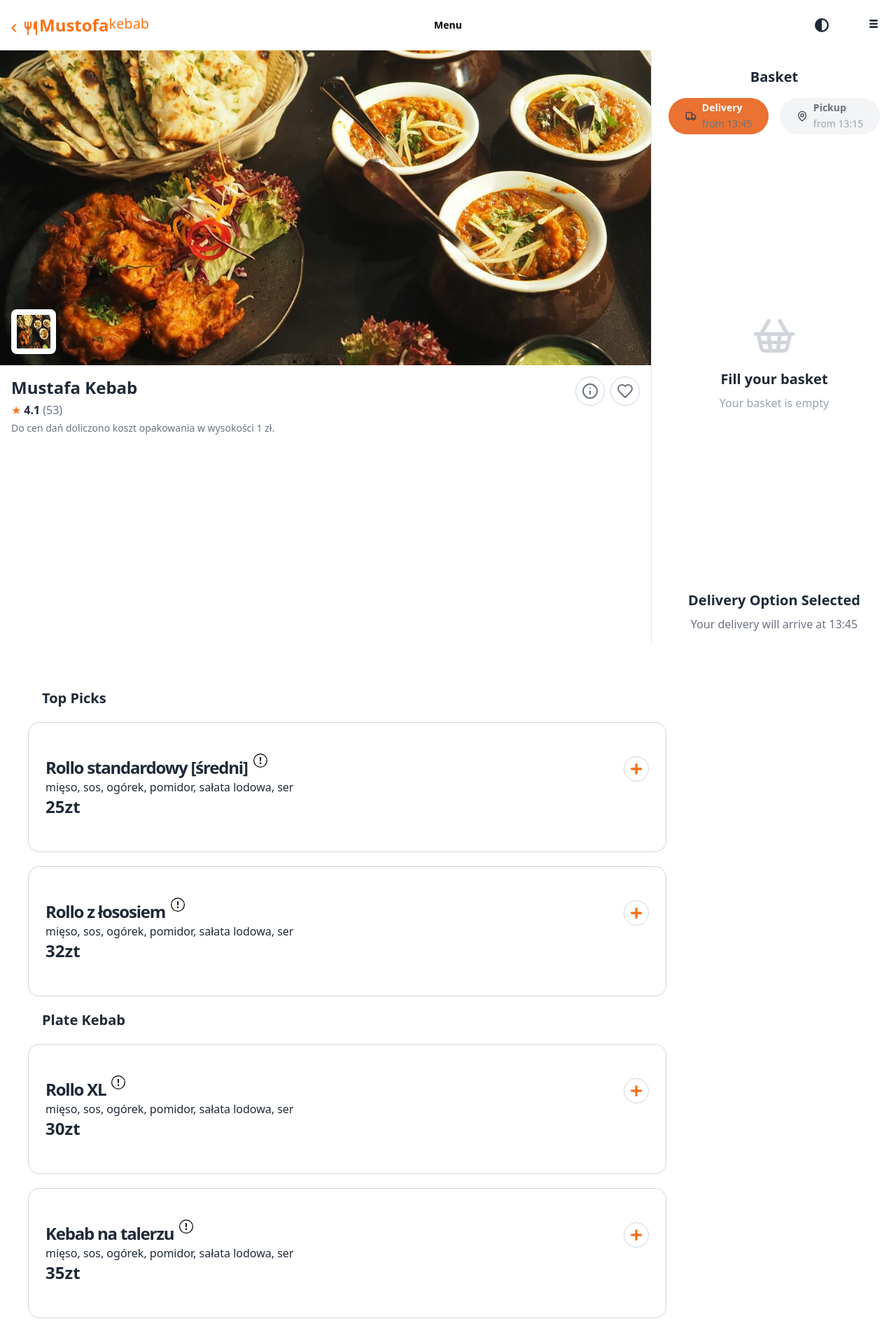
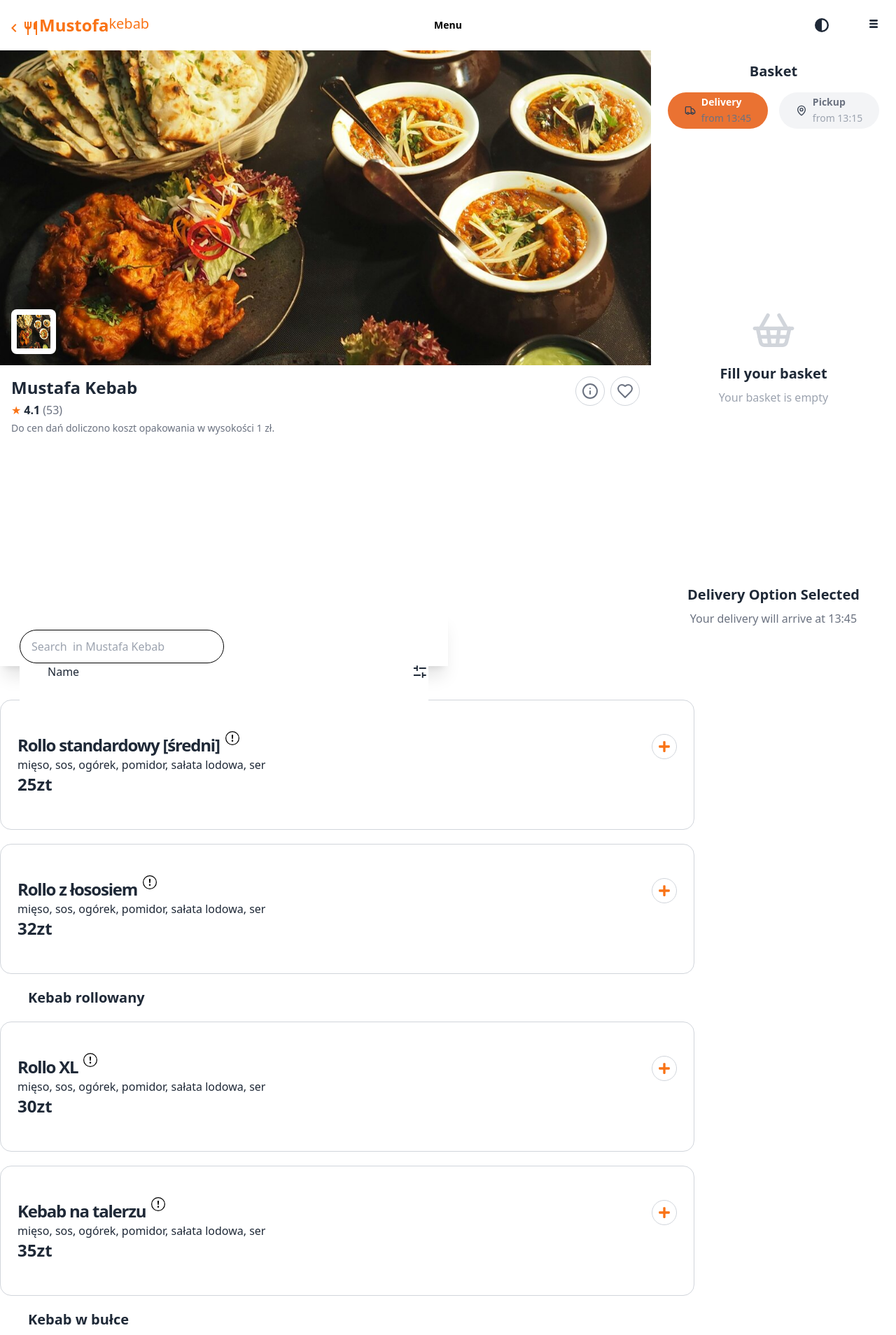
Before and after one commit to arifulislamctg11/mustafa-kebab-frontend, a React (Vite) app: page / in a window 1280 px wide. Shown: the top 1908 px of the page at 70% size. Built offline with nearby package versions, Linux system fonts and the light colour scheme; no server answers.

Commit message:
edit cardSection

```diff
--- a/public/homejson.json
+++ b/public/homejson.json
@@ -60,7 +60,7 @@
         ]
       },
       {
-        "category": "Plate Kebab",
+        "category": "Kebab rollowany",
         "items": [
           {
             "id": 201,
@@ -121,7 +121,7 @@
         ]
       },
       {
-        "category": "Kebab Set",
+        "category": "Kebab w bułce",
         "items": [
           {
             "id": 301,
@@ -182,7 +182,7 @@
         ]
       } ,
       {
-        "category": "Popular",
+        "category": "Talerz Kebab zestaw",
         "items": [
           {
             "id": 7,
@@ -242,7 +242,7 @@
         ]
       },
       {
-        "category": "Kabab ",
+        "category": "Kebab Box",
         "items": [
           {
             "id": 9,
@@ -303,7 +303,7 @@
         ]
       },
       {
-        "category": "Soup",
+        "category": "Chicken nuggets",
         "items": [
           {
             "id": 11,
--- a/src/components/Banner/Banner.jsx
+++ b/src/components/Banner/Banner.jsx
@@ -4,7 +4,7 @@ import banner from '../../assets/banner.jpg';
 
 const Banner = () => {
   return (
-    <div className="min-h-screen bg-white">
+    <div className="min-h-screen   bg-white">
       {/* Mobile View (default) */}
       <div className="block md:hidden">
         <div className="relative h-[200px] w-full">
@@ -96,9 +96,9 @@ const Banner = () => {
         </div>
 
         {/* Fixed Basket Section for Desktop */}
-        <div className="fixed top-20 right-0 w-[350px] border-l border-gray-200">
+        {/* <div className="fixed top-20 right-0 w-[350px] border-l border-gray-200">
           <Basket />
-        </div>
+        </div> */}
       </div>
     </div>
   );
--- a/src/components/Banner/Basket.jsx
+++ b/src/components/Banner/Basket.jsx
@@ -9,7 +9,7 @@ const Basket = () => {
   };
 
   return (
-    <div className="w-[350px] p-4 bg-white rounded-lg">
+    <div className="w-[350px] fixed hidden lg:block p-4 right-0 bg-white rounded-lg">
       {/* Heading for small and medium devices */}
       <h2 className="hidden lg:flex justify-center text-xl font-bold mb-4">Basket</h2>
 
--- a/src/components/CardSearch/CardSearch.jsx
+++ b/src/components/CardSearch/CardSearch.jsx
@@ -3,7 +3,7 @@ import CategorySlide from "../CategorySlide/CategorySlide";
 const CardSearch=()=>{
     return(
         <>
-        <div className="lg:w-full w-full z-[50]  sticky h-20 top-0  shadow-xl  bg-white p-7">
+        <div className="lg:w-1/2 w-full z-[50]  sticky h-20 top-0 lg:mr-80  shadow-xl  bg-white p-7">
         <div>
             <form >
             <input type="text" placeholder="Search  in Mustafa Kebab" className="input input-bordered  border border-black rounded-full md:w-1/2    text-black w-96" />
--- a/src/components/CardSection/CardSection.jsx
+++ b/src/components/CardSection/CardSection.jsx
@@ -2,18 +2,20 @@
 import datas from '../../../public/homejson.json'
 import { BsExclamationCircle } from "react-icons/bs";
 import { FaPlus } from "react-icons/fa";
+import CategorySlide from '../CategorySlide/CategorySlide';
+import CardSearch from '../CardSearch/CardSearch';
 const CardSection=()=>{
     console.log(datas)
     return(
         <>
-        <div className="">
-            {/* <CardSearch></CardSearch> */}
+        <div className=" ">
+            <CardSearch></CardSearch>
             {/* Cards */}
-            <div className="gird  grid-cols-1 mt-28 lg:px-10  pr-24">
+            <div className="">
                 {
                     datas.map(data => <div key={data.category}>
                          <div>
-                          <h1 className="font-bold text-xl ml-5">{data.category}</h1>
+                          <h1 className="font-bold text-xl ml-10">{data.category}</h1>
                           <div className="">
                       {
                         data.items.map(da =>    <div key={da.title} className="lg:p-6   lg:py-12 mt-5 lg:mr-72 w-screen lg:w-auto card   mb-5  bg-white border border-gray-300">
--- a/src/components/CategorySlide/CategorySlide.jsx
+++ b/src/components/CategorySlide/CategorySlide.jsx
@@ -1,85 +1,14 @@
 import { RiEqualizer3Line } from "react-icons/ri";
-import Slider from "react-slick";
-import "slick-carousel/slick/slick.css";
-import "slick-carousel/slick/slick-theme.css";
 const lists=['Banana', 'Mango','orang','Pinaple','lichi', 'Mango','orang','Pinaple','lichi',, 'Mango','orang','Pinaple','lichi',]
 
-function SampleNextArrow(props) {
-  const { className, style, onClick } = props;
-  return (
-    <div
-      className={className}
-      style={{ ...style, display: "block", color: "currentColor", background:'currentColor',borderRadius:'4px' }}
-      onClick={onClick}
-    />
-  );
-}
 
-function SamplePrevArrow(props) {
-  const { className, style, onClick } = props;
-  return (
-    <div
-      className={className}
-      style={{ ...style, display: "block", color: "currentColor", background:'currentColor',borderRadius:'4px' }}
-      onClick={onClick}
-    />
-  );
-}
 const  CategorySlide=()=> {
-  const settings = {
-    dots:true,
-    infinite: true,
-    speed: 700,
-    slidesToShow: 6,
-    slidesToScroll: 1,
-    initialSlide: 0,
-    responsive: [
-      {
-        breakpoint: 1024,
-        settings: {
-          slidesToShow: 2,
-          slidesToScroll: 1,
-
-        }
-      },
-      {
-        breakpoint: 600,
-        settings: {
-          slidesToShow: 3,
-          slidesToScroll: 1,
-          initialSlide: 2,
-          dots:false,
-          nextArrow: <SampleNextArrow />,
-    prevArrow: <SamplePrevArrow />,
-
-        }
-      },
-      {
-        breakpoint: 480,
-        settings: {
-          slidesToShow: 3,
-          slidesToScroll: 1,
-          dots:false,
-          nextArrow: <SampleNextArrow />,
-    prevArrow: <SamplePrevArrow />,
-        }
-      }
-    ]
-  };
 
   return (
-    <div className='lg:w-full h-20 md:2/3 w-full mb-16   lg:ml-0  bg-white '>
+    <div className='lg:w-full h-20 md:2/3 w-svw mb-72  lg:ml-0  bg-white '>
       <div className="grid grid-cols-2 lg:flex lg:flex-1 lg:ml-10" >
       <div className="items-center justify-between lg:w-full  snap-mandatory snap-start snap-x -mr-24 lg:-mr-32   ">
-
-        <Slider {...settings}>
-        {lists.map(list =>
-        <h1 key={list} >
-          {list}
-          </h1>
-      )}
-      </Slider>
-
+       <h1>Name</h1>
         </div>
         <RiEqualizer3Line className="text-2xl lg:ml-28 ml-36"></RiEqualizer3Line>
         </div>
--- /dev/null
+++ b/src/components/Secation/Secation.jsx
@@ -0,0 +1,12 @@
+import Banner from "../Banner/Banner";
+import CardSection from "../CardSection/CardSection";
+
+const Secation =()=>{
+    return(
+        <div className=" container">
+         <Banner></Banner>
+         <CardSection></CardSection>
+        </div>
+    )
+}
+export default Secation;
--- a/src/pages/Home/Home.jsx
+++ b/src/pages/Home/Home.jsx
@@ -1,13 +1,14 @@
-import Banner from "../../components/Banner/Banner";
-import CardSection from "../../components/CardSection/CardSection";
+
+import Basket from "../../components/Banner/Basket";
+
+import Secation from "../../components/Secation/Secation";
 
 
 const Home = () => {
     return (
-        <div>
-
-            <Banner/>
-            <CardSection></CardSection>
+        <div className="flex  flex-1">
+           <Secation></Secation>
+            <Basket></Basket>
 
         </div>
     );
```
